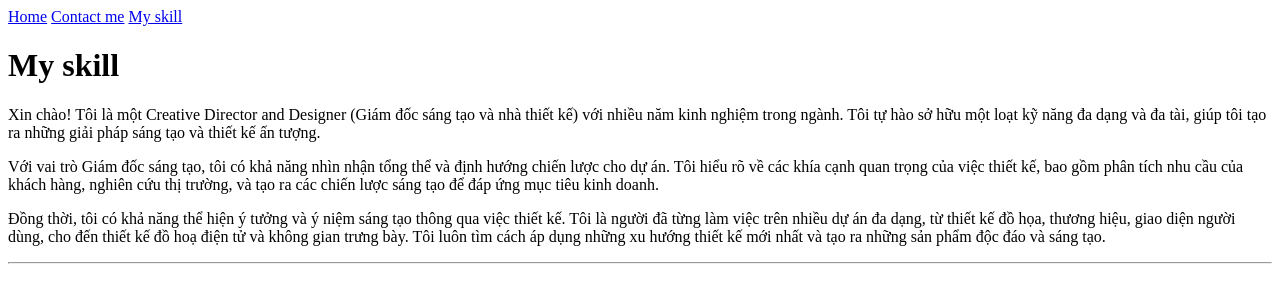
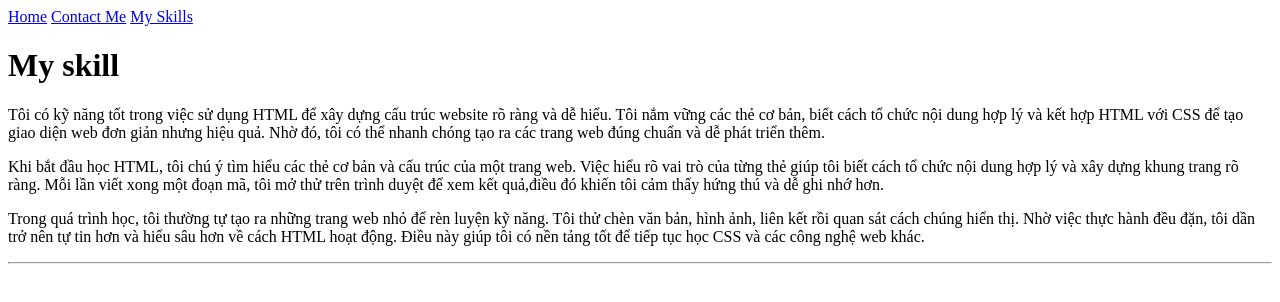
Before and after one commit to tlam20339-byte/my-website, a plain HTML site: page more-info/my-skill.html in a window 1280 px wide. Drawn offline with Linux system fonts and the light colour scheme.

Commit message:
đã fix all

```diff
--- a/more-info/my-skill.html
+++ b/more-info/my-skill.html
@@ -1,10 +1,9 @@
 <!DOCTYPE html>
 <html lang="vi">
-
   <head>
-  <meta charset="UTF-8">
-  <meta http-equiv="X-UA-Compatible" content="IE=edge">
-  <meta name="viewport" content="width=device-width, initial-scale=1.0">
+    <meta charset="UTF-8" />
+    <meta http-equiv="X-UA-Compatible" content="IE=edge" />
+    <meta name="viewport" content="width=device-width, initial-scale=1.0" />
     <title>my skill</title>
   </head>
 
@@ -13,23 +12,31 @@
     <!-- 1. Điều hướng về trang chủ -->
     <a href="../index.html">Home</a>
     <!-- 2. Điều hướng đến contact.html -->
-  <a href="./contact.html">Contact me</a>
+    <a href="./contact.html">Contact Me</a>
     <!-- 3. Điều hướng đến my-skill.html -->
-  <a href="./my-skill.html">My skill</a>
-
+    <a href="./my-skill.html">My Skills</a>
     <h1>My skill</h1>
-  <p>Xin chào! Tôi là một Creative Director and Designer (Giám đốc sáng tạo và nhà thiết kế) với nhiều năm kinh nghiệm
-    trong ngành. Tôi tự hào sở hữu một loạt kỹ năng đa dạng và đa tài, giúp tôi tạo ra những giải pháp sáng tạo và thiết
-    kế ấn tượng.</p>
-  <p>Với vai trò Giám đốc sáng tạo, tôi có khả năng nhìn nhận tổng thể và định hướng chiến lược cho dự án. Tôi hiểu rõ
-    về các khía cạnh quan trọng của việc thiết kế, bao gồm phân tích nhu cầu của khách hàng, nghiên cứu thị trường, và
-    tạo ra các chiến lược sáng tạo để đáp ứng mục tiêu kinh doanh.</p>
-  <p>Đồng thời, tôi có khả năng thể hiện ý tưởng và ý niệm sáng tạo thông qua việc thiết kế. Tôi là người đã từng làm
-    việc trên nhiều dự án đa dạng, từ thiết kế đồ họa, thương hiệu, giao diện người dùng, cho đến thiết kế đồ hoạ điện
-    tử và không gian trưng bày. Tôi luôn tìm cách áp dụng những xu hướng thiết kế mới nhất và tạo ra những sản phẩm độc
-    đáo và sáng tạo.</p>
-  <hr>
-
+    <p>
+      Tôi có kỹ năng tốt trong việc sử dụng HTML để xây dựng cấu trúc website rõ
+      ràng và dễ hiểu. Tôi nắm vững các thẻ cơ bản, biết cách tổ chức nội dung
+      hợp lý và kết hợp HTML với CSS để tạo giao diện web đơn giản nhưng hiệu
+      quả. Nhờ đó, tôi có thể nhanh chóng tạo ra các trang web đúng chuẩn và dễ
+      phát triển thêm.
+    </p>
+    <p>
+      Khi bắt đầu học HTML, tôi chú ý tìm hiểu các thẻ cơ bản và cấu trúc của
+      một trang web. Việc hiểu rõ vai trò của từng thẻ giúp tôi biết cách tổ
+      chức nội dung hợp lý và xây dựng khung trang rõ ràng. Mỗi lần viết xong
+      một đoạn mã, tôi mở thử trên trình duyệt để xem kết quả,điều đó khiến tôi
+      cảm thấy hứng thú và dễ ghi nhớ hơn.
+    </p>
+    <p>
+      Trong quá trình học, tôi thường tự tạo ra những trang web nhỏ để rèn luyện
+      kỹ năng. Tôi thử chèn văn bản, hình ảnh, liên kết rồi quan sát cách chúng
+      hiển thị. Nhờ việc thực hành đều đặn, tôi dần trở nên tự tin hơn và hiểu
+      sâu hơn về cách HTML hoạt động. Điều này giúp tôi có nền tảng tốt để tiếp
+      tục học CSS và các công nghệ web khác.
+    </p>
+    <hr />
   </body>
-
 </html>
```
Also changed, not shown: index.html (+29 -29 lines), more-info/contact.html (+13 -14 lines). Lines whose indentation alone changed are shown as unchanged.
